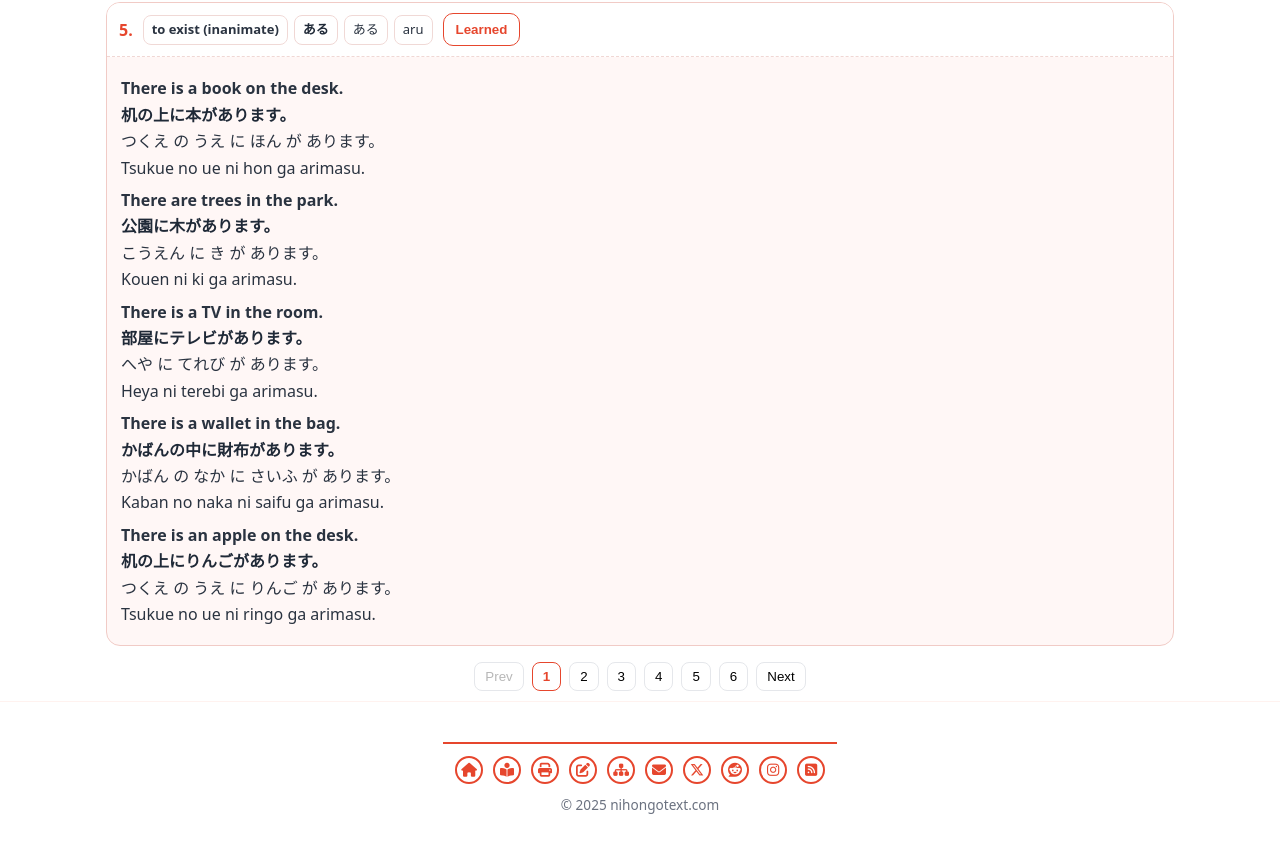
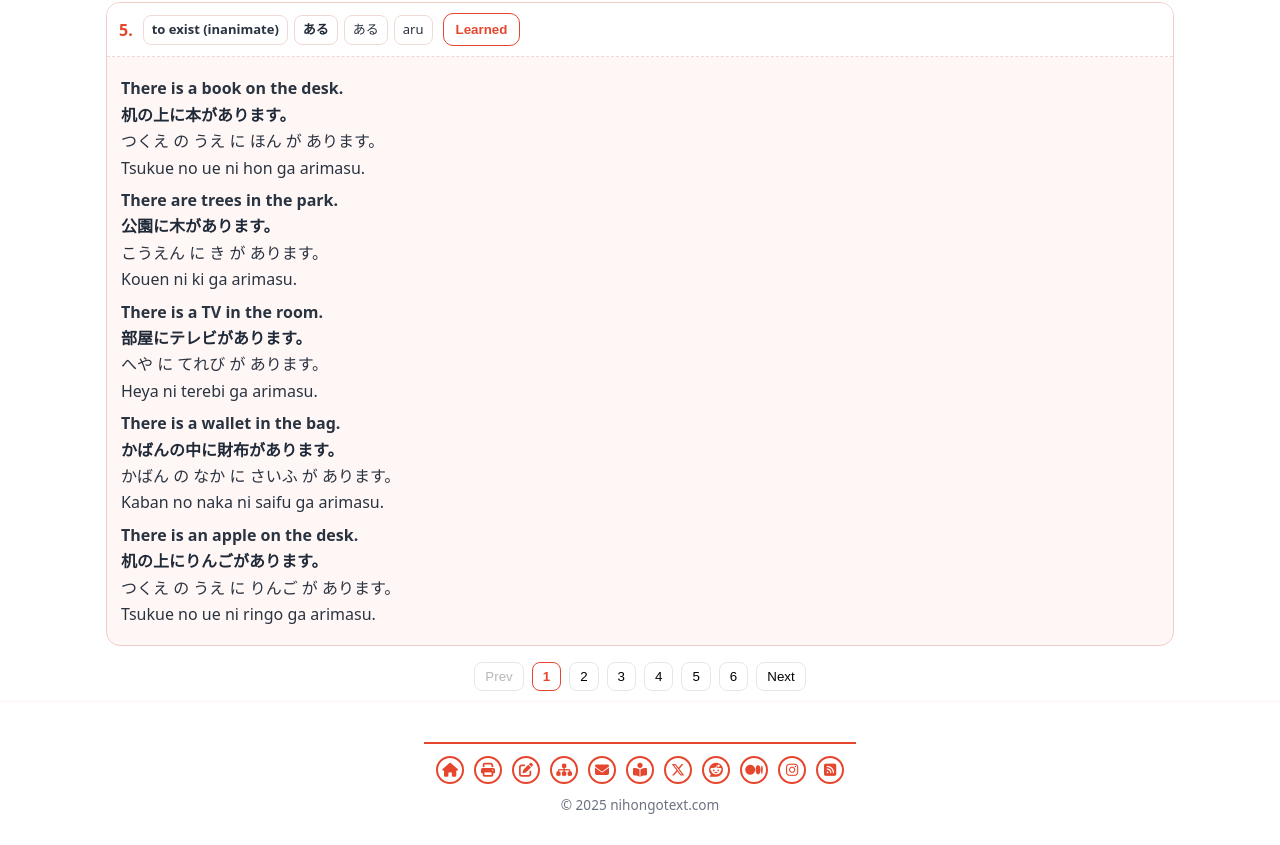
Before and after one commit to kuni92snow/nihongotext, a website: page index.html in a window 1280 px wide. Shown: the part 3022-3867 px from the top of the page. Drawn offline with Linux system fonts and the light colour scheme.

Commit message:
Update footer.html

```diff
--- a/partials/footer.html
+++ b/partials/footer.html
@@ -4,14 +4,15 @@
 
     <nav class="ntx-icons" aria-label="Footer links">
       <a href="/" title="Home" aria-label="Home" class="icon-btn"><i class="fa-solid fa-house"></i></a>
-            <!-- Learned アイコン（追加） -->
-      <a href="/learned/index.html" title="Learned" aria-label="Learned" class="icon-btn">
-        <i class="fa-solid fa-book-open-reader"></i>
-      </a>
       <a href="javascript:window.print()" title="Print" aria-label="Print" class="icon-btn"><i class="fa-solid fa-print"></i></a>
       <a href="/blog/" title="Blog" aria-label="Blog" class="icon-btn"><i class="fa-solid fa-pen-to-square"></i></a>
       <a href="/sitemap.html" title="Sitemap" aria-label="Sitemap" class="icon-btn"><i class="fa-solid fa-sitemap"></i></a>
       <a href="/inquiry/" title="Contact" aria-label="Contact" class="icon-btn"><i class="fa-solid fa-envelope"></i></a>
+
+      <!-- Learned -->
+      <a href="/learned/index.html" title="Learned" aria-label="Learned" class="icon-btn">
+        <i class="fa-solid fa-book-open-reader"></i>
+      </a>
 
       <!-- X -->
       <a href="https://x.com/nihongotext" target="_blank" rel="noopener" title="X" aria-label="X" class="icon-btn"><i class="fa-brands fa-x-twitter"></i></a>
@@ -19,6 +20,11 @@
       <!-- Reddit -->
       <a href="https://www.reddit.com/r/nihongotext/" target="_blank" rel="noopener" title="Reddit" aria-label="Reddit" class="icon-btn">
         <i class="fa-brands fa-reddit"></i>
+      </a>
+
+      <!-- Medium（追加） -->
+      <a href="https://medium.com/@nihongotext.com" target="_blank" rel="noopener" title="Medium" aria-label="Medium" class="icon-btn">
+        <i class="fa-brands fa-medium"></i>
       </a>
 
       <!-- Instagram -->
@@ -35,45 +41,18 @@
 </footer>
 
 <style>
-  .ntx-footer{
-    border-top:2px solid #e6462d;
-    margin-top:24px;
+  .ntx-footer{ border-top:2px solid #e6462d; margin-top:24px; }
+  .ntx-wrap{
+    max-width:1100px; margin:0 auto; padding:12px;
+    display:flex; flex-direction:column; gap:10px; align-items:center;
   }
-  .ntx-wrap{
-    max-width:1100px;
-    margin:0 auto;
-    padding:12px;
-    display:flex;
-    flex-direction:column;
-    gap:10px;
-    align-items:center;
+  .ntx-icons{ display:flex; gap:10px; flex-wrap:wrap; justify-content:center; }
+  .icon-btn{
+    display:inline-flex; align-items:center; justify-content:center;
+    width:28px; height:28px; border:2px solid #e6462d; border-radius:999px;
+    color:#e6462d; text-decoration:none;
   }
-  .ntx-icons{
-    display:flex;
-    gap:10px;
-    flex-wrap:wrap;
-    justify-content:center;
-  }
-  .icon-btn{
-    display:inline-flex;
-    align-items:center;
-    justify-content:center;
-    width:28px;
-    height:28px;
-    border:2px solid #e6462d;
-    border-radius:999px;
-    color:#e6462d;
-    text-decoration:none;
-  }
-  .icon-btn i{
-    font-size:14px;
-    line-height:1;
-  }
-  .icon-btn:hover{
-    background:#fff1ee;
-  }
-  .ntx-copy{
-    color:#6b7280;
-    font-size:0.85rem;
-  }
+  .icon-btn i{ font-size:14px; line-height:1; }
+  .icon-btn:hover{ background:#fff1ee; }
+  .ntx-copy{ color:#6b7280; font-size:0.85rem; }
 </style>
```
